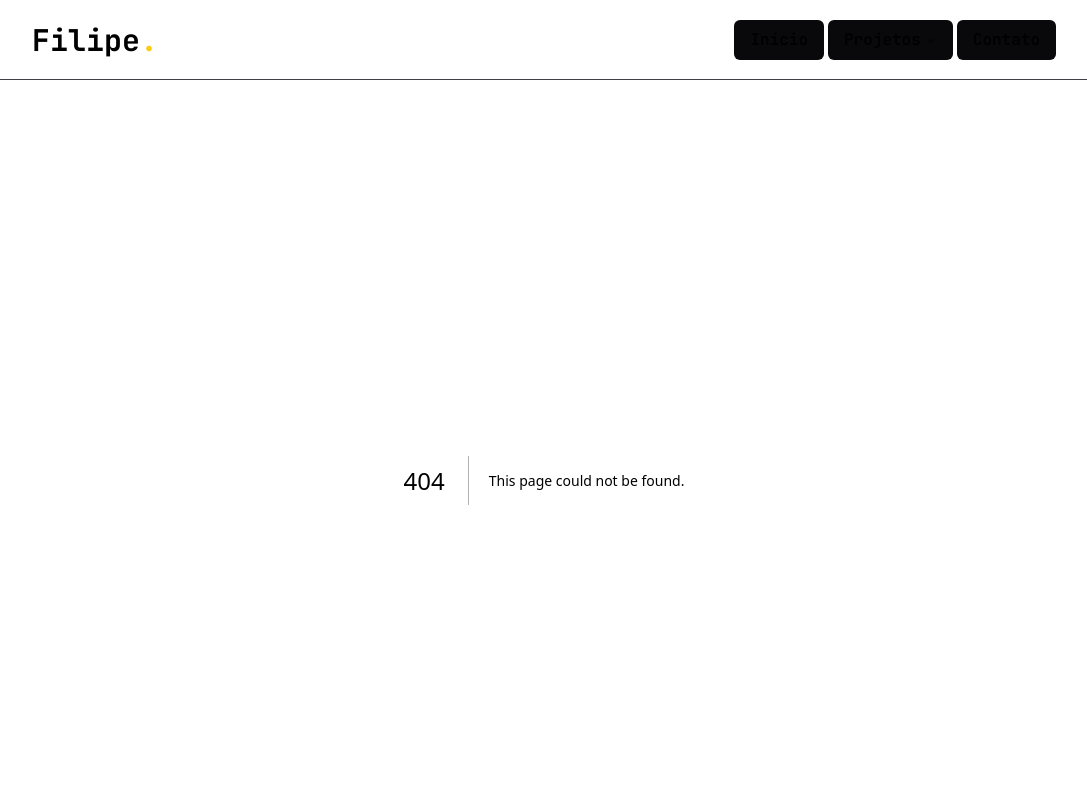
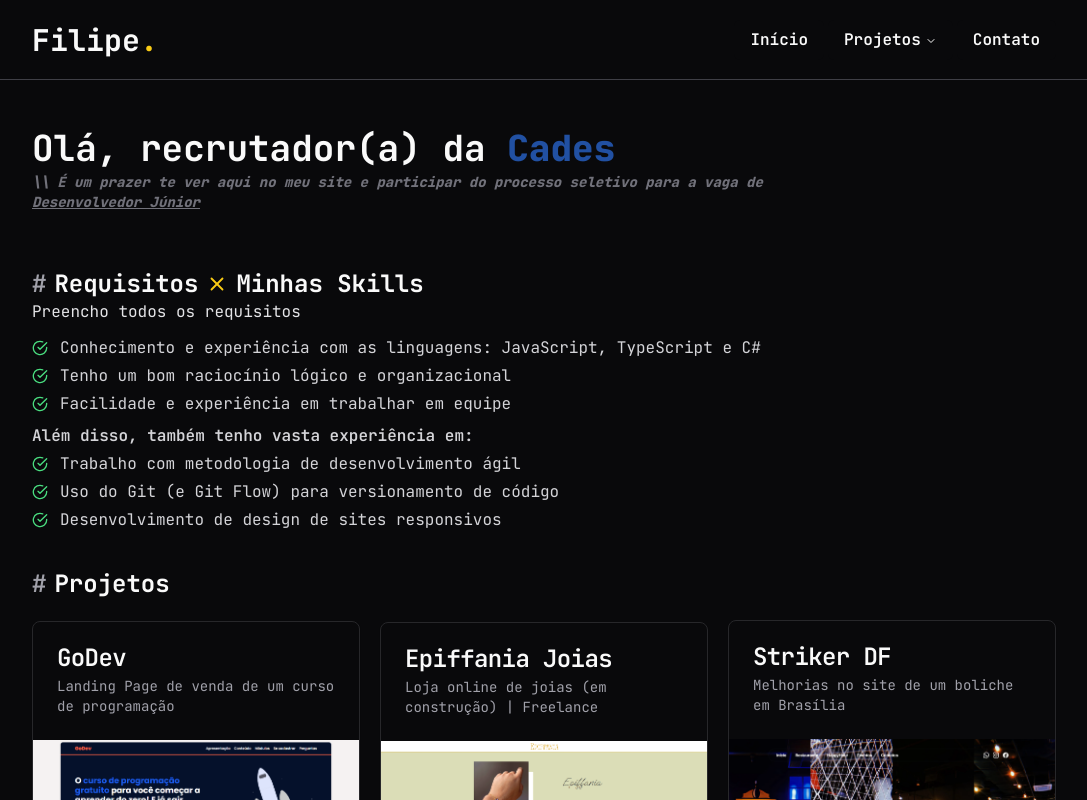
Before and after one commit to filiperv7/filiperv7.com, a Next.js app: page /applications/desenvolvedor-junior-Cades in a window 1280 px wide. Before the commit this address had no page. Shown: the top 800 px of the page, without its empty margins (96-1183 px from the left). Built offline with nearby package versions, Linux system fonts and the light colour scheme.

Commit message:
add new application page

```diff
--- /dev/null
+++ b/src/app/applications/desenvolvedor-junior-Cades/page.tsx
@@ -0,0 +1,67 @@
+import { Skeleton } from '@/components/applications/skeleton'
+import { CheckCircle } from 'lucide-react'
+import { Metadata } from 'next'
+
+export const metadata: Metadata = {
+  title: 'Filipe Rodrigo | Desenvolvedor Júnior',
+  description:
+    'Página de apresentação ao recrutador(a) da Cades para vaga de Desenvolvedor Júnior - Filipe Rodrigo Vasconcelos'
+}
+
+export default function DesenvolvedorJuniorCades() {
+  return (
+    <Skeleton
+      article="a"
+      companyName="Cades"
+      companyColor="text-[#2150A2]"
+      opportunityName="Desenvolvedor Júnior"
+    >
+      <p className="pb-4 text-zinc-200">Preencho todos os requisitos</p>
+
+      <ul className="flex flex-col gap-3 max-sm:gap-2 text-zinc-300 max-sm:text-sm leading-4">
+        <li className="flex items-center gap-3">
+          <CheckCircle className="size-4 text-green-400" />
+          <p className="flex-1">
+            Conhecimento e experiência com as linguagens: JavaScript, TypeScript
+            e C#
+          </p>
+        </li>
+        <li className="flex items-center gap-3">
+          <CheckCircle className="size-4 text-green-400" />
+          <p className="flex-1">
+            Tenho um bom raciocínio lógico e organizacional
+          </p>
+        </li>
+        <li className="flex items-center gap-3">
+          <CheckCircle className="size-4 text-green-400" />
+          <p className="flex-1">
+            Facilidade e experiência em trabalhar em equipe
+          </p>
+        </li>
+
+        <span className="pt-1 font-semibold">
+          Além disso, também tenho vasta experiência em:
+        </span>
+
+        <li className="flex items-center gap-3">
+          <CheckCircle className="size-4 text-green-400" />
+          <p className="flex-1">
+            Trabalho com metodologia de desenvolvimento ágil
+          </p>
+        </li>
+        <li className="flex items-center gap-3">
+          <CheckCircle className="size-4 text-green-400" />
+          <p className="flex-1">
+            Uso do Git (e Git Flow) para versionamento de código
+          </p>
+        </li>
+        <li className="flex items-center gap-3">
+          <CheckCircle className="size-4 text-green-400" />
+          <p className="flex-1">
+            Desenvolvimento de design de sites responsivos
+          </p>
+        </li>
+      </ul>
+    </Skeleton>
+  )
+}
```
